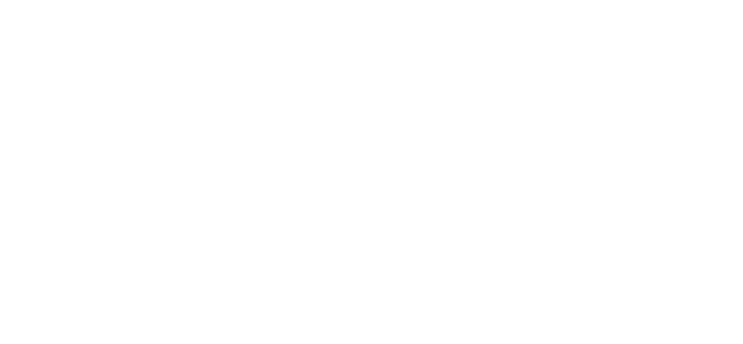
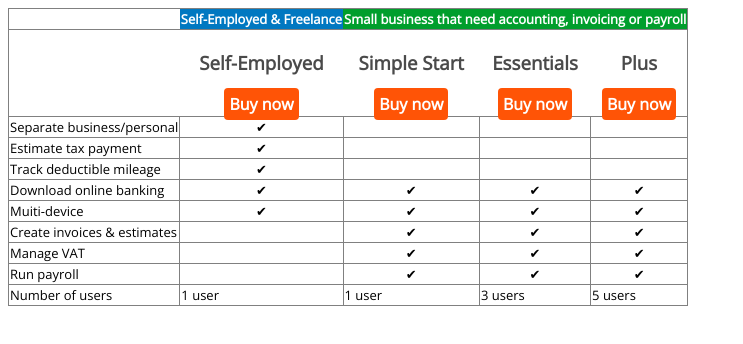
Before and after one commit to JossCorrea/website-tabela, a plain HTML site: page index.html in a window 1280 px wide. Shown: the whole page, without its empty margins (0-743 px from the left). Drawn offline with nearby package versions, Linux system fonts and the light colour scheme.

Commit message:
Primeira versão tabela
Falta aplicar CSS

```diff
--- a/css/style.css
+++ b/css/style.css
@@ -0,0 +1,54 @@
+body{
+    font-family:'Open Sans', 'Helvetica Neue', sans-serif;
+}
+
+table{
+    text-align: center;
+}
+
+.cabecalho__linha01{
+    color:white;
+    font-size: 13px;
+    font-weight: normal;
+}
+.cabecalho__linha01_azul{
+    background-color: #0078c1;
+}
+.cabecalho__linha01_verde{
+    background-color: #009E2C;
+}
+
+.cabecalho__linha02{
+    color:#4A4A4A;
+    font-size: 16px;
+    font-weight: bold;
+}
+
+a{
+    text-decoration: none;
+    background-color: #FF5406;
+    color:white;
+    border-radius: 4px;
+    width: 97px;
+    height: 36px;
+    padding:5px;
+}
+
+.coluna_descricao{
+    text-align: left;
+}
+
+
+table, tr,td{
+    border:1px solid grey;
+    border-collapse: collapse;
+}
+
+.tabela{
+    background-color: lightgrey
+}
+
+
+.corpo{
+    font-size: 13px;
+}
--- a/index.html
+++ b/index.html
@@ -2,11 +2,111 @@
 <html>
     <head>
         <meta charset="UTF-8">
-    <meta name="viewport" content="width=device-width, initial-scale=1.0">
-    <meta http-equiv="X-UA-Compatible" content="ie=edge">
         <title>Tabela poderosa!</title>
+        <link href="https://fonts.googleapis.com/css?family=Open+Sans" rel="stylesheet">
+        <link rel="stylesheet" href="css/style.css">
     </head>
+
     <body>
+        <table>
+            <thead class="cabecalho">
+                <tr class="cabecalho__linha01">
+                    <th class="cabecalho__linha01_transparente"></th>
+                    <th class="cabecalho__linha01_azul">Self-Employed & Freelance</th>
+                    <th colspan="3" class="cabecalho__linha01_verde" >Small business that need accounting, invoicing or payroll</th>
+                </tr>
+                <tr class="cabecalho__linha02">
+                    <th></th>
+                    <th>
+                        <h3>Self-Employed</h3>
+                        <a href="#">Buy now</a>
+                    </th>
+                    <th>
+                        <h3>Simple Start</h3>
+                        <a href="#">Buy now</a>
+                    </th>
+                    <th>
+                        <h3>Essentials</h3>
+                        <a href="#">Buy now</a>
+                    </th>
+                    <th>
+                        <h3>Plus</h3>
+                        <a href="#">Buy now</a>
+                    </th>
+                </tr>
+
+            <tbody class="corpo">
+                <tr>
+                    <td class="coluna_descricao">Separate business/personal</td>
+                    <td class="coluna_azul">✔</td>
+                    <td></td>
+                    <td></td>
+                    <td></td>
+                </tr>
+                <tr>
+                    <td class="coluna_descricao">Estimate tax payment</td>
+                    <td class="coluna_azul">✔</td>
+                    <td></td>
+                    <td></td>
+                    <td></td>
+                </tr>
+                <tr>
+                    <td class="coluna_descricao">Track deductible mileage</td>
+                    <td class="coluna_azul">✔</td>
+                    <td></td>
+                    <td></td>
+                    <td></td>
+                </tr>
+                <tr>
+                    <td class="coluna_descricao">Download online banking</td>
+                    <td class="coluna_azul">✔</td>
+                    <td>✔</td>
+                    <td>✔</td>
+                    <td>✔</td>
+                </tr>
+                <tr>
+                    <td class="coluna_descricao">Muiti-device</td>
+                    <td class="coluna_azul">✔</td>
+                    <td>✔</td>
+                    <td>✔</td>
+                    <td>✔</td>
+                </tr>
+                <tr>
+                    <td class="coluna_descricao">Create invoices & estimates</td>
+                    <td class="coluna_azul"></td>
+                    <td>✔</td>
+                    <td>✔</td>
+                    <td>✔</td>
+                </tr>
+                <tr>
+                    <td class="coluna_descricao">Manage VAT</td>
+                    <td class="coluna_azul"></td>
+                    <td>✔</td>
+                    <td>✔</td>
+                    <td>✔</td>
+                </tr>
+                <tr>
+                    <td class="coluna_descricao">Run payroll</td>
+                    <td class="coluna_azul"></td>
+                    <td>✔</td>
+                    <td>✔</td>
+                    <td>✔</td>
+                </tr>
+                <tr>
+                    <td class="coluna_descricao">Number of users</td>
+                    <td class="coluna_descricao">1 user</td>
+                    <td class="coluna_descricao">1 user</td>
+                    <td class="coluna_descricao">3 users</td>
+                    <td class="coluna_descricao">5 users</td>
+                </tr>
+            </tbody>
+
+
+        </table>
+
+
+
+
 
     </body>
 </html>
```
Lines whose indentation alone changed are shown as unchanged.
